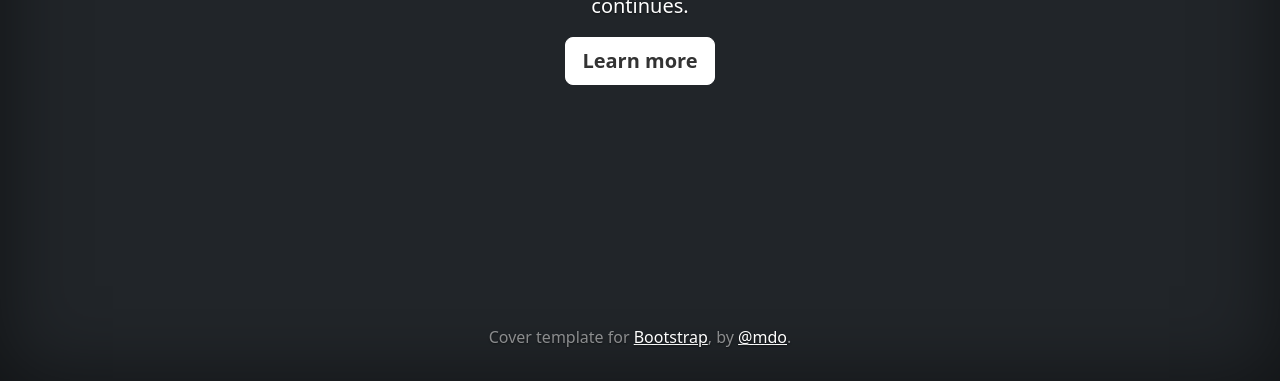
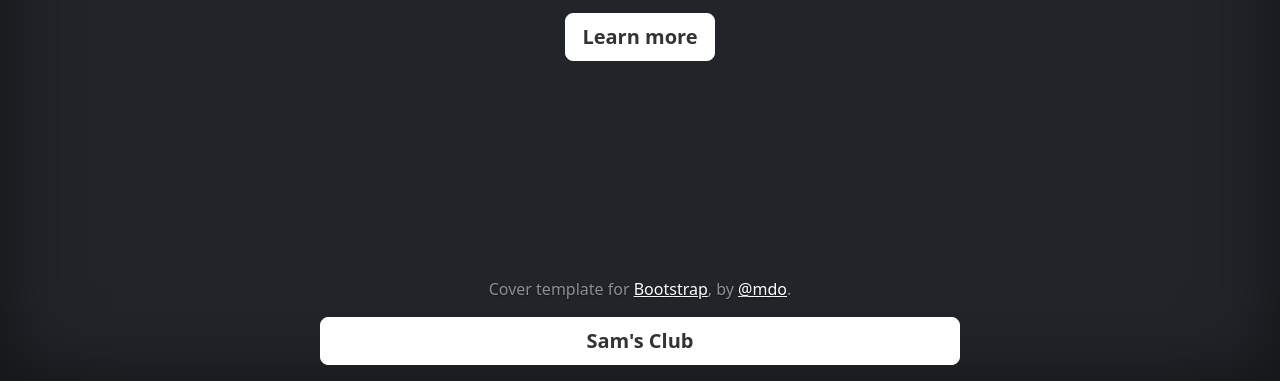
Before and after one commit to dkire13/website, a plain HTML site: page index.html in a window 1280 px wide. Shown: the part 419-800 px from the top of the page. Drawn offline with Linux system fonts and the light colour scheme; files that its build step writes are made by us from their sources; a script that the page names is missing.

Commit message:
Update index.html

```diff
--- a/index.html
+++ b/index.html
@@ -15,7 +15,7 @@
 
 
 
-<link href="../assets/dist/css/bootstrap.min.css" rel="stylesheet">
+<link href="bootstrap.min.css" rel="stylesheet">
 
     <style>
       .bd-placeholder-img {
@@ -138,6 +138,9 @@
   <footer class="mt-auto text-white-50">
     <p>Cover template for <a href="https://getbootstrap.com/" class="text-white">Bootstrap</a>, by <a href="https://twitter.com/mdo" class="text-white">@mdo</a>.</p>
   </footer>
+
+
+  <a href="https://www.samsclub.com/" class="btn btn-lg btn-light fw-bold border-white bg-white">Sam's Club</a>
 </div>
 
 
```
